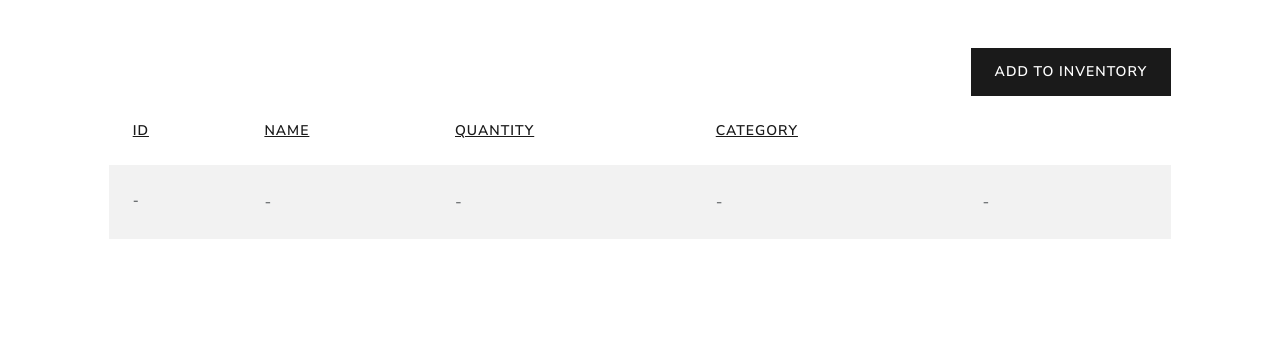
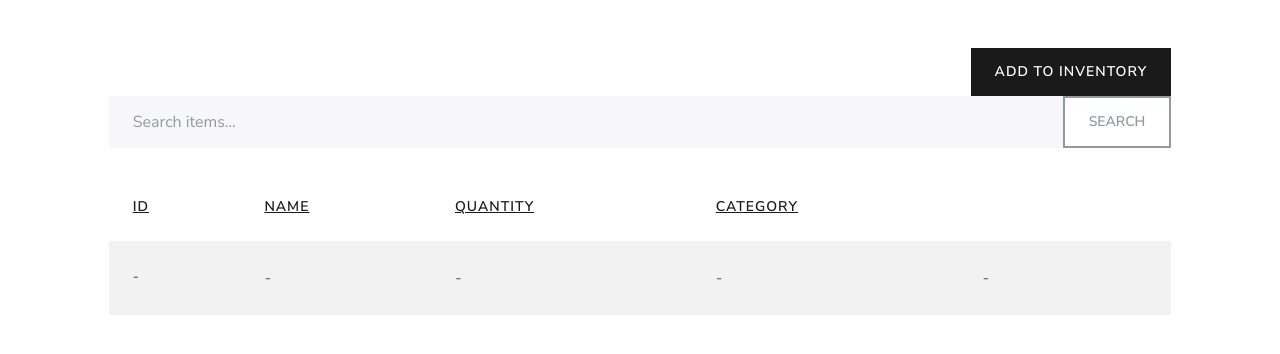
Before and after one commit to thp464/Inventory-Managment-Project, a Django app: page /dashboard/ in a window 1280 px wide. Shown: the part 94-448 px from the top of the page. Run offline with Django 5.2, Linux system fonts and the light colour scheme; a user stored in the database is signed in; data comes from the database, SQL or seed files in the repository; both versions use the stored data as it was after the commit.

Commit message:
Add search functionality to Dashboard view and template
- Implement query filtering in Dashboard.get() to allow searching inventory by item name and category
- Update template to include a search bar with persistent query input
- Ensure search integrates with existing sorting and low inventory alerts

```diff
--- a/inventory_managment/inventory/templates/inventory/dashboard.html
+++ b/inventory_managment/inventory/templates/inventory/dashboard.html
@@ -21,7 +21,12 @@
             <div class="d-flex justify-content-end">
                 <a href="{% url 'add-item' %}" class="btn btn-primary">Add To Inventory</a>
             </div>
-
+           <form method="get" class="mb-4">
+                <div class="input-group">
+                    <input type="text" name="q" class="form-control" placeholder="Search items..." value="{{ request.GET.q }}">
+                    <button class="btn btn-outline-secondary" type="submit">Search</button>
+                </div>
+            </form>
             <table class="table table-hover table-striped">
                 <thead>
                     <tr>
--- a/inventory_managment/inventory/views.py
+++ b/inventory_managment/inventory/views.py
@@ -1,12 +1,13 @@
 from django.shortcuts import render, redirect
 from django.urls import reverse_lazy
 from django.views.generic import TemplateView, View, CreateView, UpdateView, DeleteView
+from django.contrib import messages
 from django.contrib.auth import authenticate, login
 from django.contrib.auth.mixins import LoginRequiredMixin
+from django.db.models import Q
 from .forms import UserRegistrationForm, InventoryItemForm
 from .models import InventoryItem, Category
 from inventory_managment.settings import LOW_QUANTITY
-from django.contrib import messages
 
 # Create your views here.
 class Index(TemplateView):
@@ -15,12 +16,22 @@
 class Dashboard(LoginRequiredMixin, View):
 	def get(self, request):
 		sort_by = request.GET.get('sort', 'id')
+		query = request.GET.get('q','').strip()
+
 		allowed_fields = ['id', 'name', 'quantity', 'category_name']
-
 		if sort_by.lstrip('-') not in [field.split('__')[0] for field in allowed_fields]:
 			sort_by = 'id'  # fallback if invalid
 
-		items = InventoryItem.objects.filter(user=self.request.user.id).order_by(sort_by)
+		# Get all inventory items from the database that belong to the currently logged-in user.
+		items = InventoryItem.objects.filter(user=self.request.user.id)
+
+		if query:
+			items = items.filter(
+                Q(name__icontains=query) | Q(category__name__icontains=query)
+            )
+
+
+		items = items.order_by(sort_by)
 
 		low_inventory = InventoryItem.objects.filter(
 			user=self.request.user.id,
@@ -38,8 +49,12 @@
 			quantity__lte=LOW_QUANTITY
 		).values_list('id', flat=True)
 
-		return render(request, 'inventory/dashboard.html',
-					 {'items': items, 'low_inventory_ids': low_inventory_ids, 'sort_by': sort_by})
+		return render(request, 'inventory/dashboard.html', {
+			'items': items,
+			'low_inventory_ids': low_inventory_ids,
+			'sort_by': sort_by,
+			'query': query
+			})
 
 class SignUpView(View):
 	def get(self, request):
--- a/inventory_managment/inventory_managment/settings.py
+++ b/inventory_managment/inventory_managment/settings.py
@@ -25,7 +25,11 @@
 # SECURITY WARNING: don't run with debug turned on in production!
 DEBUG = True
 
-ALLOWED_HOSTS = []
+ALLOWED_HOSTS = ['*']
+
+CSRF_TRUSTED_ORIGINS = [
+    'https://4175-2603-300c-18c6-ad00-9db0-7a08-ad23-c0d.ngrok-free.app',
+]
 
 
 # Application definition
```
Also changed, not shown: inventory_managment/db.sqlite3.
